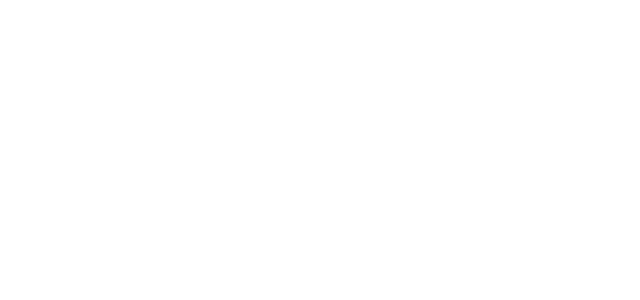
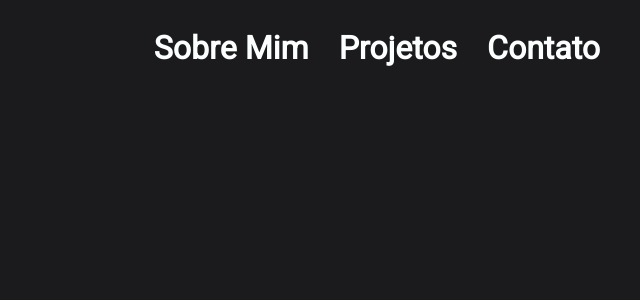
Before and after one commit to joao-erik2077/joao-erik2077.github.io, a React (Create React App) app: page / in a window 1280 px wide. Shown: the top 300 px of the page, without its empty margins (640-1280 px from the left). Built offline with nearby package versions, Linux system fonts and the light colour scheme.

Commit message:
Home page and Navbar component

```diff
--- a/package.json
+++ b/package.json
@@ -39,5 +39,9 @@
       "last 1 firefox version",
       "last 1 safari version"
     ]
+  },
+  "devDependencies": {
+    "sass": "^1.65.1",
+    "typescript-plugin-css-modules": "^5.0.1"
   }
 }
--- /dev/null
+++ b/src/components/Navbar/Navbar.module.scss
@@ -0,0 +1,19 @@
+.navbar {
+    display: flex;
+    justify-content: end;
+    height: 12vh;
+
+    & .items {
+        display: flex;
+        justify-content: center;
+        align-items: center;
+        margin-right: 25px;
+
+        & a {
+            text-decoration: none;
+            font-size: 2rem;
+            font-weight: 700;
+            margin: 0 15px 0 15px;
+            }
+    }
+}
--- /dev/null
+++ b/src/components/Navbar/Navbar.tsx
@@ -0,0 +1,16 @@
+import { Component } from "react";
+import styles from './Navbar.module.scss';
+
+export default class Navbar extends Component {
+    render() {
+        return <>
+            <nav className={styles.navbar}>
+                <div className={styles.items}>
+                    <a href="#sobremim">Sobre Mim</a>
+                    <a href="#projetos">Projetos</a>
+                    <a href="#contato">Contato</a>
+                </div>
+            </nav>
+        </>;
+    }
+}
--- a/src/index.css
+++ /dev/null
@@ -1,13 +0,0 @@
-body {
-  margin: 0;
-  font-family: -apple-system, BlinkMacSystemFont, 'Segoe UI', 'Roboto', 'Oxygen',
-    'Ubuntu', 'Cantarell', 'Fira Sans', 'Droid Sans', 'Helvetica Neue',
-    sans-serif;
-  -webkit-font-smoothing: antialiased;
-  -moz-osx-font-smoothing: grayscale;
-}
-
-code {
-  font-family: source-code-pro, Menlo, Monaco, Consolas, 'Courier New',
-    monospace;
-}
--- /dev/null
+++ b/src/index.scss
@@ -0,0 +1,12 @@
+@import url('https://fonts.googleapis.com/css2?family=Heebo&display=swap');
+
+* {
+  margin: 0;
+  padding: 0;
+  font-family: 'Heebo', sans-serif;
+  color: #FBFFFE;
+}
+
+body {
+  background-color: #1B1B1E;
+}
--- a/src/index.tsx
+++ b/src/index.tsx
@@ -1,11 +1,13 @@
 import React from 'react';
 import ReactDOM from 'react-dom/client';
-import './index.css';
+import './index.scss';
+import Home from './pages/Home/Home';
 
 const root = ReactDOM.createRoot(
   document.getElementById('root') as HTMLElement
 );
 root.render(
   <React.StrictMode>
+    <Home />
   </React.StrictMode>
 );
--- /dev/null
+++ b/src/pages/Home/Home.tsx
@@ -0,0 +1,11 @@
+import { Component } from 'react';
+import styles from './Home.module.scss';
+import Navbar from '../../components/Navbar/Navbar';
+
+export default class Home extends Component {
+    render() {
+        return (
+            <Navbar />
+        );
+    }
+}
```
Also changed, not shown: src/pages/Home/Home.module.scss (added), 1 other file (tests, documents, lock files or other folders).
